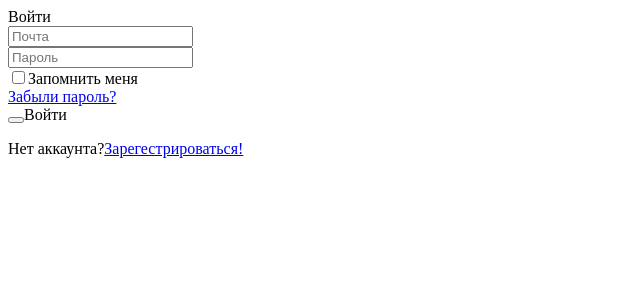
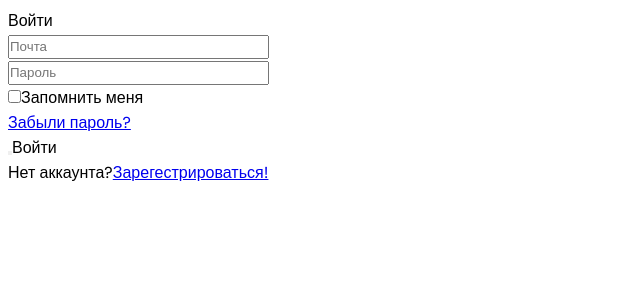
Before and after one commit to cchuvakk/random-route-generator, an Angular app in the folder frontend/: page /welcomepage in a window 1280 px wide. Shown: the top 300 px of the page, without its empty margins (0-640 px from the left). Built offline with nearby package versions, Linux system fonts and the light colour scheme.

Commit message:
half css login mb

```diff
--- a/frontend/src/app/welcomepage/welcomepage.component.css
+++ b/frontend/src/app/welcomepage/welcomepage.component.css
@@ -0,0 +1,20 @@
+@import url('https://fonts.googleapis.com/css2?family=Poppins:wght@400;500&display=swap');
+
+*{
+margin: 0;
+padding: 0;
+box-sizing: border-box;
+font-family: 'Poppins', sans-serif;
+}
+body{
+    display: flex;
+    justify-content: center;
+    align-items: center;
+    min-height: 100vh;
+    background: #dfdfdf;
+}
+.login-container{
+    display: flex;
+    justify-content: center;
+    flex-direction: column;
+}
```
